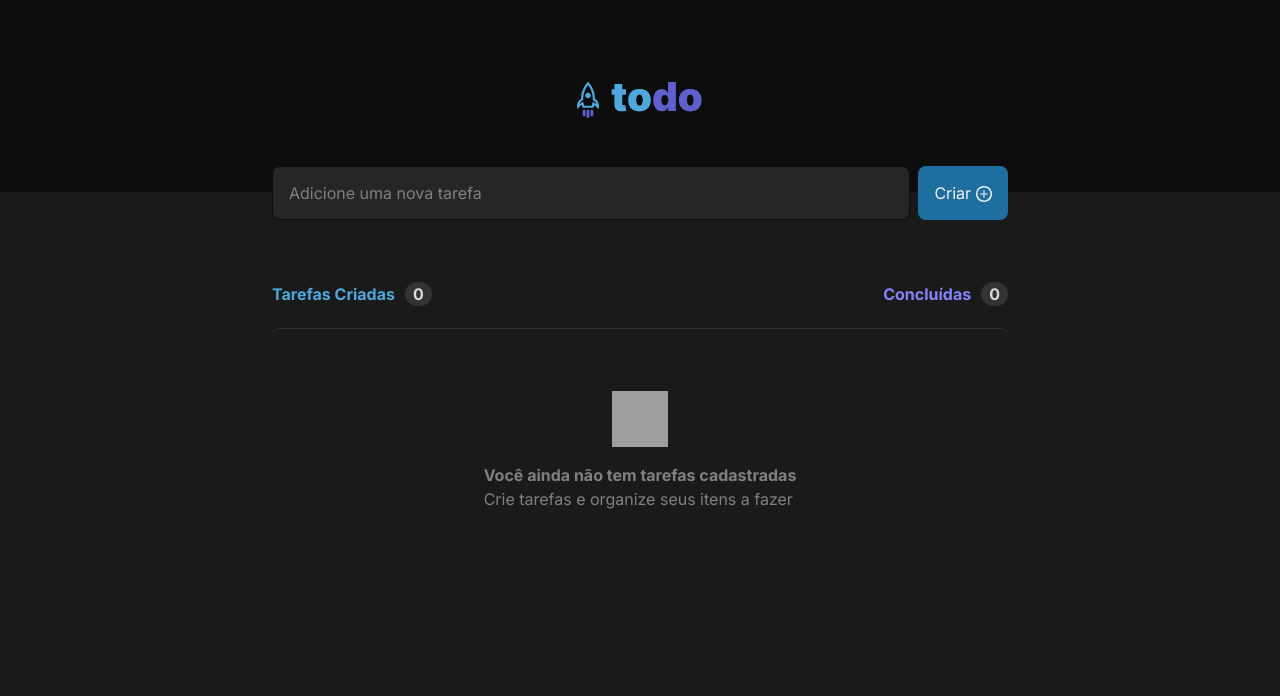
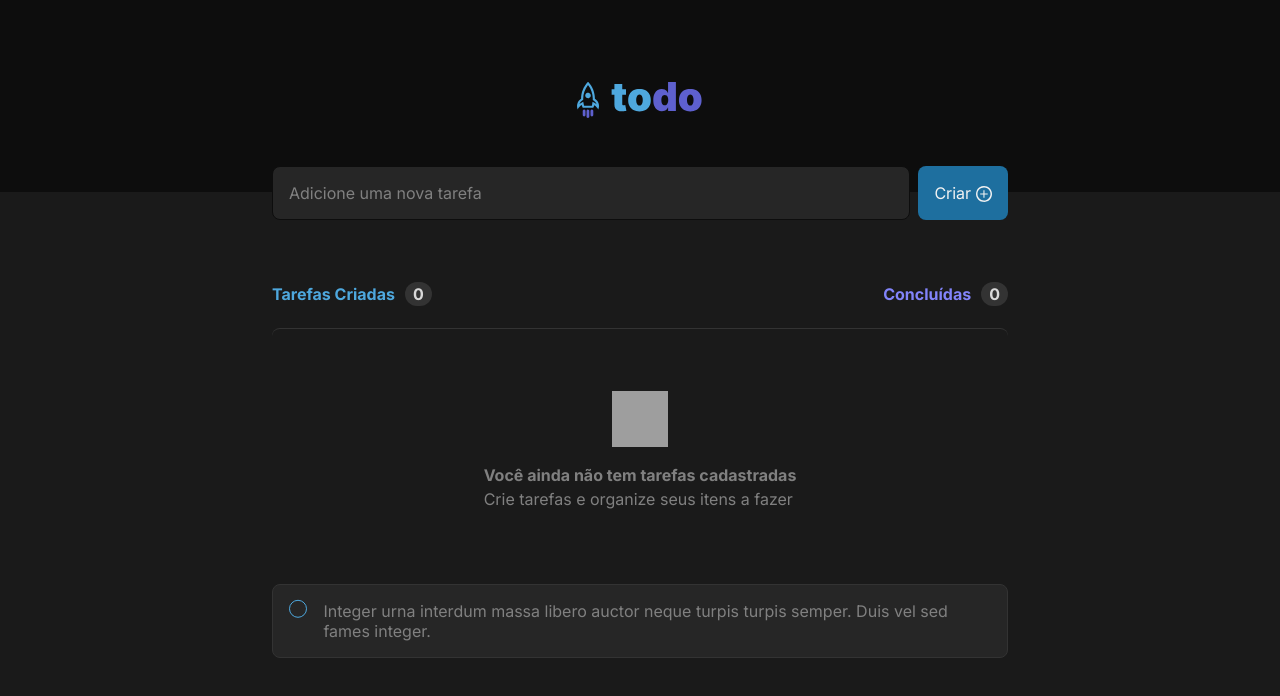
Before and after one commit to victordev13/ignite-reactjs-todo-list, a React (Vite) app: page / in a window 1280 px wide. Shown: the top 696 px of the page. Built offline with nearby package versions, Linux system fonts and the light colour scheme; grey boxes are pictures that could not be loaded.

Commit message:
feat: task component and customize checkbox

```diff
--- /dev/null
+++ b/src/components/Task/index.tsx
@@ -0,0 +1,15 @@
+import styles from './styles.module.css';
+
+function Task() {
+  return (
+    <div className={styles.task}>
+      <input type='checkbox' />
+      <p>
+        Integer urna interdum massa libero auctor neque turpis turpis semper.
+        Duis vel sed fames integer.
+      </p>
+    </div>
+  );
+}
+
+export default Task;
--- /dev/null
+++ b/src/components/Task/styles.module.css
@@ -0,0 +1,15 @@
+.task {
+  display: flex;
+  flex-direction: row;
+  gap: 1rem;
+
+  border-radius: 0.5rem;
+  border: 1px solid var(--grey-400);
+  background: var(--grey-500);
+  padding: 1rem;
+}
+
+.checked {
+  border: 1px solid var(--grey-400);
+  text-decoration: line-through;
+}
--- a/src/components/TaskList/index.tsx
+++ b/src/components/TaskList/index.tsx
@@ -2,6 +2,7 @@ import Header from './Header';
 import ClipboardIcon from '../../assets/clipboard.svg';
 
 import styles from './styles.module.css';
+import Task from '../Task';
 
 function TaskList() {
   return (
@@ -17,6 +18,7 @@ function TaskList() {
             <p>Crie tarefas e organize seus itens a fazer</p>
           </div>
         </div>
+        <Task />
       </div>
     </div>
   );
--- a/src/components/TaskList/styles.module.css
+++ b/src/components/TaskList/styles.module.css
@@ -34,6 +34,10 @@
 
 .listItems {
   margin-top: 1.5rem;
+
+  display: flex;
+  flex-direction: column;
+  gap: 0.75rem;
 }
 
 .emptyList {
--- a/src/global.css
+++ b/src/global.css
@@ -41,3 +41,50 @@ button {
   font-weight: 400;
   font-size: 1rem;
 }
+
+/*
+  Input CheckBox
+  Reference: https://moderncss.dev/pure-css-custom-checkbox-style/
+*/
+input[type='checkbox'] {
+  -webkit-appearance: none;
+  appearance: none;
+  background-color: var(--grey-500);
+
+  font: inherit;
+  color: currentColor;
+  width: 1.15rem;
+  min-width: 1.15rem;
+  height: 1.15rem;
+  border: 0.10rem solid var(--blue-300);
+  border-radius: 1rem;
+  transform: translateY(-0.075rem);
+
+  display: grid;
+  place-content: center;
+}
+
+input[type='checkbox']::before {
+  content: '';
+  width: 0.65em;
+  height: 0.65em;
+  clip-path: polygon(14% 44%, 0 65%, 50% 100%, 100% 16%, 80% 0%, 43% 62%);
+  transform: scale(0);
+  transition: 120ms transform ease-in-out;
+  background-color: CanvasText;
+  background: var(--grey-100);
+}
+
+input[type='checkbox']:checked {
+  background-color: var(--purple-700);
+  border: 0.10rem solid var(--purple-700);
+}
+
+input[type='checkbox']:checked::before {
+  transform: scale(1);
+}
+
+input[type='checkbox']:focus {
+  outline: transparent;
+  box-shadow: 0 0 0 1px var(--purple-300);
+}
```
